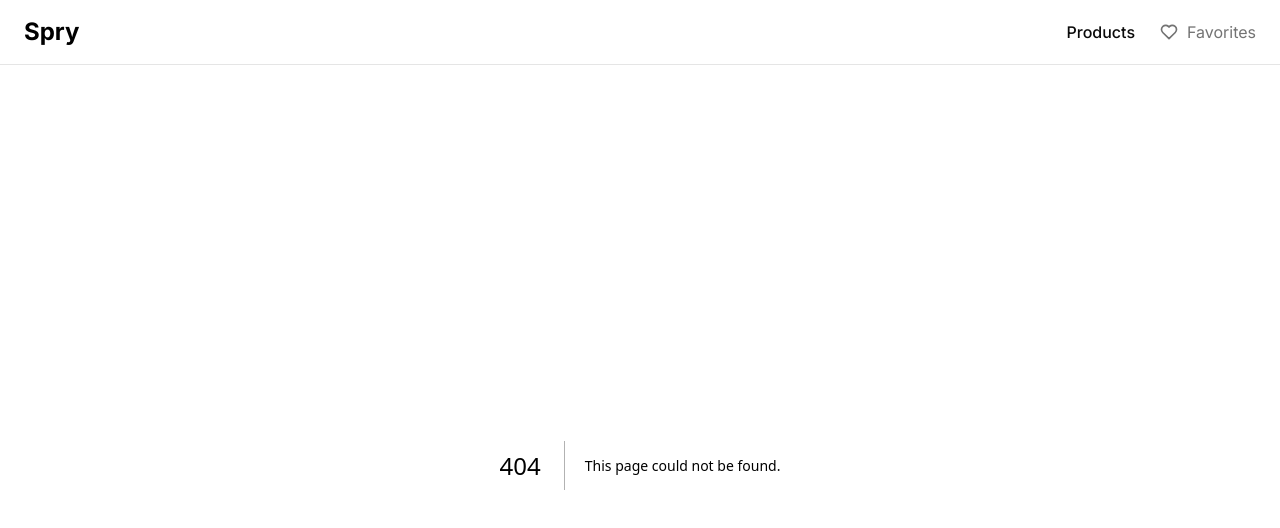
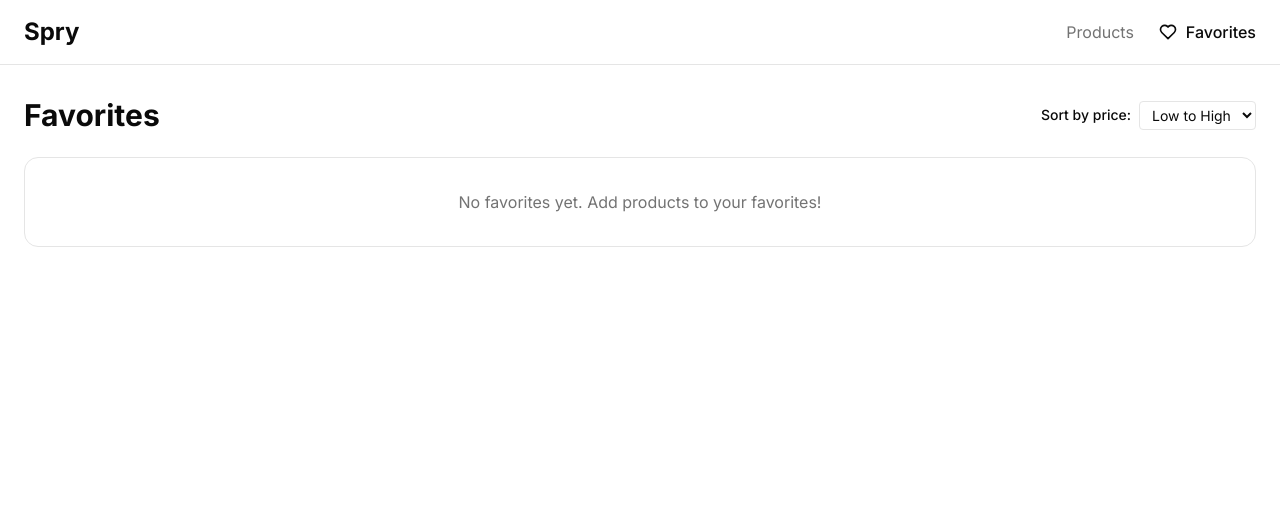
Before and after one commit to AshutoshDash1999/spry-assignment, a Next.js app: page /favorites in a window 1280 px wide. Before the commit this address had no page. Shown: the top 528 px of the page. Built offline with nearby package versions, Linux system fonts and the light colour scheme.

Commit message:
feat: implement favorites functionality with favorites store and update product card interactions

```diff
--- a/app/_components/Header.tsx
+++ b/app/_components/Header.tsx
@@ -2,11 +2,11 @@
 
 import Link from "next/link"
 import { IconHeart } from "@tabler/icons-react"
-import { useSearchParams } from "next/navigation"
+import { usePathname } from "next/navigation"
 
 export function Header() {
-  const searchParams = useSearchParams()
-  const isFavoritesPage = searchParams.get("view") === "favorites"
+  const pathname = usePathname()
+  const isFavoritesPage = pathname === "/favorites"
 
   return (
     <header className="border-b border-border bg-background/95 backdrop-blur supports-backdrop-filter:bg-background/60">
@@ -27,7 +27,7 @@ export function Header() {
               Products
             </Link>
             <Link
-              href="/?view=favorites"
+              href="/favorites"
               className={`flex items-center gap-2 transition-colors ${
                 isFavoritesPage
                   ? "text-foreground font-medium"
--- a/app/_components/ProductCard.tsx
+++ b/app/_components/ProductCard.tsx
@@ -1,11 +1,12 @@
 "use client"
 
-import { useState } from "react"
-import { motion } from "motion/react"
+import { Button } from "@/components/ui/button"
 import { Card, CardContent } from "@/components/ui/card"
 import { Product } from "@/lib/products"
 import { IconHeart } from "@tabler/icons-react"
+import { motion } from "motion/react"
 import Image from "next/image"
+import { useState } from "react"
 
 interface ProductCardProps {
   product: Product
@@ -20,12 +21,11 @@ export function ProductCard({
   onToggleFavorite,
   index = 0,
 }: ProductCardProps) {
-  const [isAnimating, setIsAnimating] = useState(false)
+  const [isHeartAnimating, setIsHeartAnimating] = useState(false)
 
   const handleHeartClick = () => {
+    setIsHeartAnimating(true)
     onToggleFavorite(product.id)
-    setIsAnimating(true)
-    setTimeout(() => setIsAnimating(false), 600)
   }
 
   return (
@@ -45,43 +45,24 @@ export function ProductCard({
             fill
             className="object-cover transition-transform group-hover:scale-105"
           />
-          <motion.button
-            onClick={handleHeartClick}
-            className="absolute top-3 right-3 rounded-full bg-white/90 p-2 transition-colors hover:bg-white"
-            aria-label={
-              isFavorited ? "Remove from favorites" : "Add to favorites"
-            }
-            animate={
-              isAnimating
-                ? {
-                    scale: [1, 1.2, 0.95, 1.1, 1],
-                  }
-                : {}
-            }
-            transition={{
-              duration: 0.6,
-              ease: "easeInOut",
-            }}
+          <motion.div
+            animate={isHeartAnimating ? { scale: [1, 0.8, 1.2, 1] } : { scale: 1 }}
+            transition={{ duration: 0.3 }}
+            onAnimationComplete={() => setIsHeartAnimating(false)}
+            className="absolute top-2 right-2"
           >
-            <motion.div
-              animate={
-                isAnimating
-                  ? {
-                      rotate: [0, -15, 15, -15, 0],
-                    }
-                  : {}
-              }
-              transition={{
-                duration: 0.6,
-                ease: "easeInOut",
-              }}
+            <Button
+              variant="outline"
+              size="icon"
+              className="backdrop-blur-3xl"
+              onClick={handleHeartClick}
             >
               <IconHeart
                 size={20}
                 className={isFavorited ? "fill-red-500 stroke-red-500" : ""}
               />
-            </motion.div>
-          </motion.button>
+            </Button>
+          </motion.div>
         </div>
         <CardContent className="pt-4">
           <p className="text-xs font-medium text-muted-foreground uppercase">
@@ -89,7 +70,9 @@ export function ProductCard({
           </p>
           <h3 className="mt-2 line-clamp-2 font-semibold">{product.name}</h3>
           <div className="mt-3 flex items-center justify-between">
-            <span className="text-lg font-bold">${product.price.toFixed(2)}</span>
+            <span className="text-lg font-bold">
+              ${product.price.toFixed(2)}
+            </span>
             <div className="flex items-center gap-1">
               <span className="text-sm font-medium">{product.rating}</span>
               <span className="text-sm text-muted-foreground">★</span>
--- /dev/null
+++ b/app/favorites/page.tsx
@@ -0,0 +1,59 @@
+"use client"
+
+import { ProductCard } from "../_components/ProductCard"
+import { products } from "@/lib/products"
+import { useFavoritesStore } from "@/lib/store"
+import { useMemo, useState } from "react"
+
+export default function FavoritesPage() {
+  const favorites = useFavoritesStore((state) => state.favorites)
+  const toggleFavorite = useFavoritesStore((state) => state.toggleFavorite)
+  const [sortBy, setSortBy] = useState<"asc" | "desc">("asc")
+
+  const favoriteProducts = useMemo(() => {
+    const fav = products.filter((p) => favorites.has(p.id))
+    fav.sort((a, b) => (sortBy === "asc" ? a.price - b.price : b.price - a.price))
+    return fav
+  }, [favorites, sortBy])
+
+  return (
+    <div className="min-h-svh bg-background">
+      <main className="mx-auto max-w-7xl px-4 py-8 sm:px-6">
+        <div className="mb-6 flex items-center justify-between">
+          <h1 className="text-3xl font-bold">Favorites</h1>
+          <div className="flex items-center gap-2">
+            <label className="text-sm font-medium">Sort by price:</label>
+            <select
+              value={sortBy}
+              onChange={(e) => setSortBy(e.target.value as "asc" | "desc")}
+              className="rounded border border-input bg-background px-2 py-1 text-sm"
+            >
+              <option value="asc">Low to High</option>
+              <option value="desc">High to Low</option>
+            </select>
+          </div>
+        </div>
+
+        {favoriteProducts.length > 0 ? (
+          <div className="grid grid-cols-[repeat(auto-fill,minmax(250px,1fr))] gap-6">
+            {favoriteProducts.map((product, idx) => (
+              <ProductCard
+                key={product.id}
+                product={product}
+                isFavorited={favorites.has(product.id)}
+                onToggleFavorite={toggleFavorite}
+                index={idx}
+              />
+            ))}
+          </div>
+        ) : (
+          <div className="rounded-lg border border-border bg-card p-8 text-center">
+            <p className="text-muted-foreground">
+              No favorites yet. Add products to your favorites!
+            </p>
+          </div>
+        )}
+      </main>
+    </div>
+  )
+}
--- a/app/page.tsx
+++ b/app/page.tsx
@@ -10,6 +10,7 @@ import {
   PaginationPrevious,
 } from "@/components/ui/pagination"
 import { products } from "@/lib/products"
+import { useFavoritesStore } from "@/lib/store"
 import { useRouter, useSearchParams } from "next/navigation"
 import { useEffect, useMemo, useState } from "react"
 import { FilterSortBar } from "./_components/FilterSortBar"
@@ -20,12 +21,12 @@ const ITEMS_PER_PAGE = 8
 export default function Page() {
   const router = useRouter()
   const searchParams = useSearchParams()
-  const [favorites, setFavorites] = useState<Set<number>>(new Set())
+  const favorites = useFavoritesStore((state) => state.favorites)
+  const toggleFavorite = useFavoritesStore((state) => state.toggleFavorite)
   const [selectedCategory, setSelectedCategory] = useState("")
   const [selectedRating, setSelectedRating] = useState("All")
   const [sortBy, setSortBy] = useState<"asc" | "desc">("asc")
   const [currentPage, setCurrentPage] = useState(1)
-  const viewMode = searchParams.get("view") || "products"
 
   useEffect(() => {
     const pageParam = searchParams.get("page")
@@ -56,15 +57,13 @@ export default function Page() {
   }
 
   const filteredAndSortedProducts = useMemo(() => {
-    let filtered = viewMode === "favorites"
-      ? products.filter((p) => favorites.has(p.id))
-      : products
+    let filtered = products
 
-    if (selectedCategory && viewMode !== "favorites") {
+    if (selectedCategory) {
       filtered = filtered.filter((p) => p.category === selectedCategory)
     }
 
-    if (selectedRating !== "All" && viewMode !== "favorites") {
+    if (selectedRating !== "All") {
       const minRating = parseFloat(selectedRating)
       filtered = filtered.filter((p) => p.rating >= minRating)
     }
@@ -74,19 +73,8 @@ export default function Page() {
     })
 
     return filtered
-  }, [selectedCategory, selectedRating, sortBy, viewMode, favorites])
+  }, [selectedCategory, selectedRating, sortBy])
 
-  const toggleFavorite = (id: number) => {
-    setFavorites((prev) => {
-      const next = new Set(prev)
-      if (next.has(id)) {
-        next.delete(id)
-      } else {
-        next.add(id)
-      }
-      return next
-    })
-  }
 
   const handleCategoryChange = (category: string | null) => {
     const newCategory = category ?? ""
@@ -111,7 +99,6 @@ export default function Page() {
 
   return (
     <div className="min-h-svh bg-background">
-      {viewMode !== "favorites" && (
       <FilterSortBar
         selectedCategory={selectedCategory}
         selectedRating={selectedRating}
@@ -120,13 +107,10 @@ export default function Page() {
         onRatingChange={handleRatingChange}
         onSortChange={handleSortChange}
       />
-      )}
 
       <main className="mx-auto max-w-7xl px-4 py-8 sm:px-6">
         <div className="mb-6">
-          <h1 className="text-3xl font-bold">
-            {viewMode === "favorites" ? "Favorites" : "Products"}
-          </h1>
+          <h1 className="text-3xl font-bold">Products</h1>
         </div>
 
         {filteredAndSortedProducts.length > 0 ? (
--- /dev/null
+++ b/lib/store.ts
@@ -0,0 +1,34 @@
+import { create } from "zustand"
+
+interface FavoritesStore {
+  favorites: Set<number>
+  addFavorite: (id: number) => void
+  removeFavorite: (id: number) => void
+  toggleFavorite: (id: number) => void
+  isFavorited: (id: number) => boolean
+}
+
+export const useFavoritesStore = create<FavoritesStore>((set, get) => ({
+  favorites: new Set(),
+  addFavorite: (id) =>
+    set((state) => {
+      const newSet = new Set(state.favorites)
+      newSet.add(id)
+      return { favorites: newSet }
+    }),
+  removeFavorite: (id) =>
+    set((state) => {
+      const newSet = new Set(state.favorites)
+      newSet.delete(id)
+      return { favorites: newSet }
+    }),
+  toggleFavorite: (id) => {
+    const { favorites } = get()
+    if (favorites.has(id)) {
+      get().removeFavorite(id)
+    } else {
+      get().addFavorite(id)
+    }
+  },
+  isFavorited: (id) => get().favorites.has(id),
+}))
```
Lines whose indentation alone changed are shown as unchanged.
